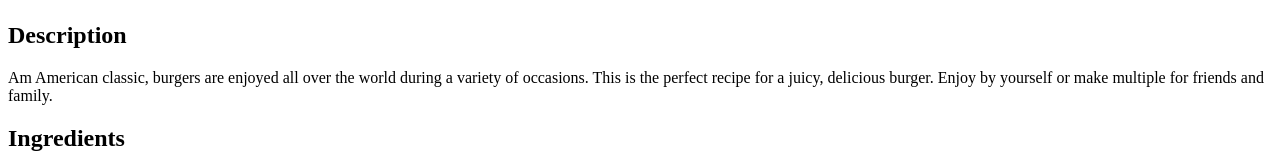
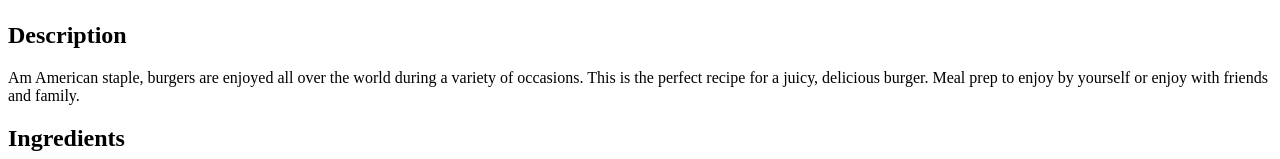
Before and after one commit to CyberSp3ll/odin-recipes, a plain HTML site: page recipes/burger.html in a window 1280 px wide. Shown: the part 457-616 px from the top of the page. Drawn offline with Linux system fonts and the light colour scheme.

Commit message:
Edit description on burger.html

```diff
--- a/recipes/burger.html
+++ b/recipes/burger.html
@@ -9,7 +9,7 @@
     <h1>Hamburger</h1>
     <img src="../img/burger..jpg" width="500" alt="A juicy and flavorful burger with onions, letuce and tomato sits on a blue plate surrounded by home fries">
     <h2>Description</h2>
-    <p>Am American classic, burgers are enjoyed all over the world during a variety of occasions. This is the perfect recipe for a juicy, delicious burger. Enjoy by yourself or make multiple for friends and family.</p>
+    <p>Am American staple, burgers are enjoyed all over the world during a variety of occasions. This is the perfect recipe for a juicy, delicious burger. Meal prep to enjoy by yourself or enjoy with friends and family.</p>
     <h2>Ingredients</h2>
     <ul>
         <li>1 1/2 pounds lean ground beef</li>
```
